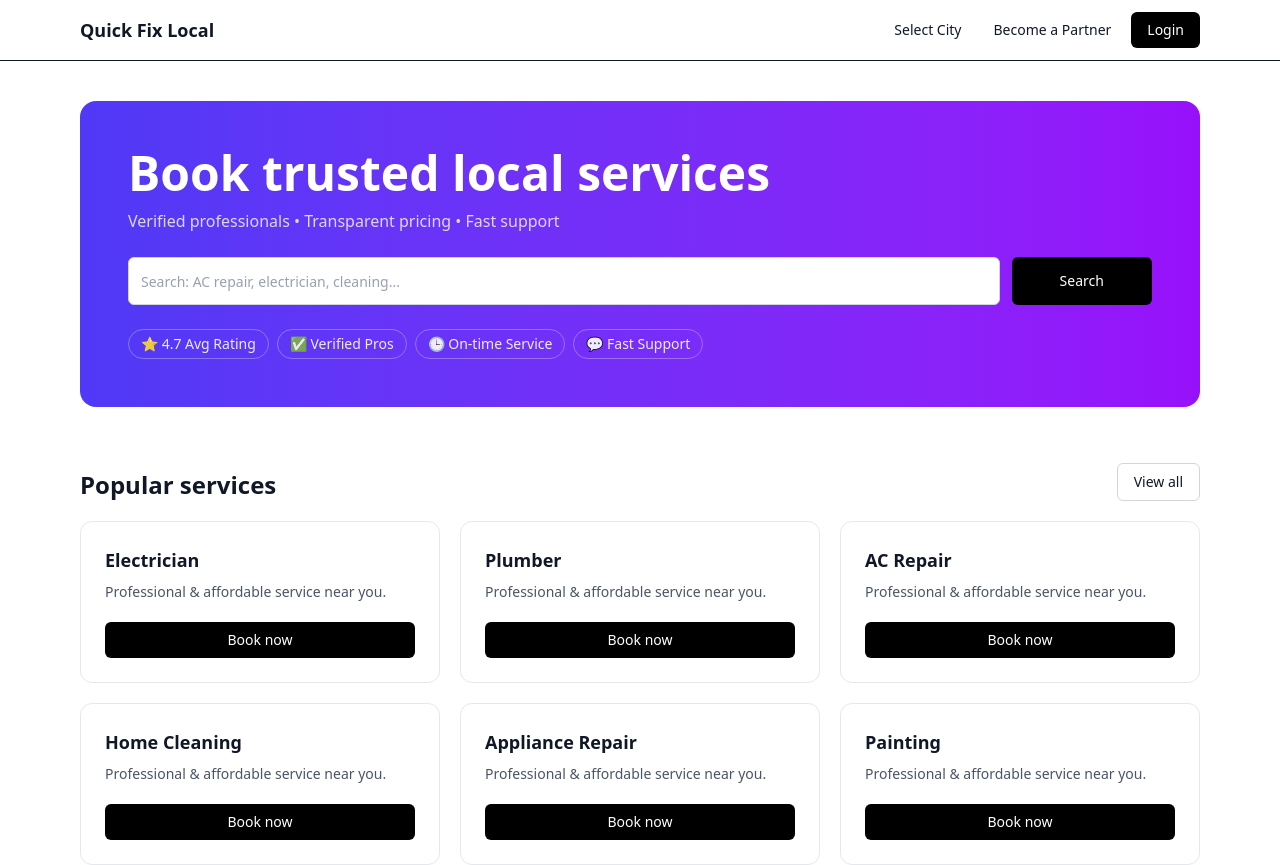
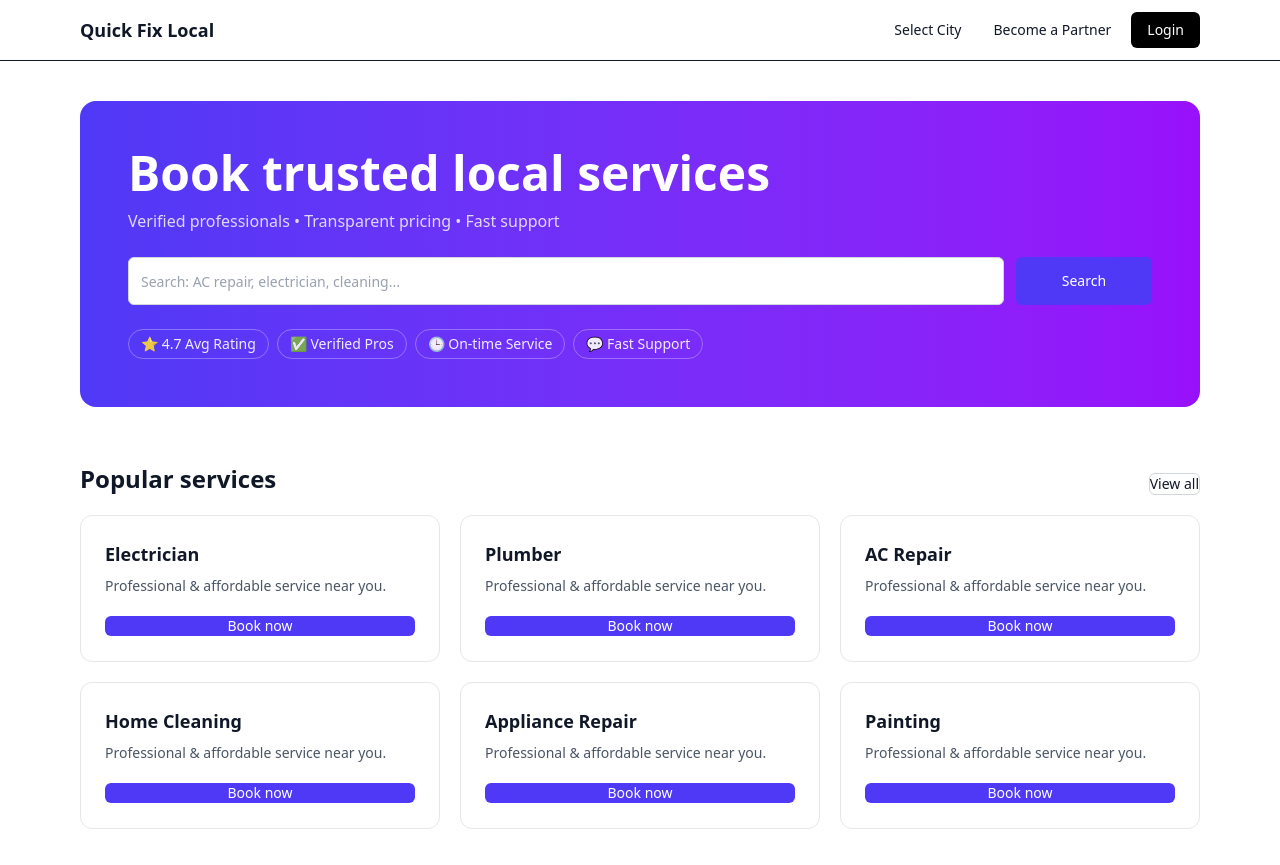
Before and after one commit to adarsh39565-hue/quickfixlocal, a Next.js app: page / in a window 1280 px wide. Shown: the top 865 px of the page. Built offline with nearby package versions, Linux system fonts and the light colour scheme.

Commit message:
Update button.tsx

```diff
--- a/components/ui/button.tsx
+++ b/components/ui/button.tsx
@@ -1,20 +1,26 @@
 import * as React from "react";
+import { cn } from "@/lib/utils";
 
-type ButtonProps = React.ButtonHTMLAttributes<HTMLButtonElement> & {
+interface ButtonProps extends React.ButtonHTMLAttributes<HTMLButtonElement> {
   variant?: "default" | "outline";
-};
+}
 
 export function Button({
+  className,
   variant = "default",
-  className = "",
   ...props
 }: ButtonProps) {
-  const base =
-    "inline-flex items-center justify-center rounded-md text-sm font-medium px-4 py-2 transition focus:outline-none focus:ring-2 focus:ring-black disabled:opacity-50";
-  const styles =
-    variant === "outline"
-      ? "border border-gray-300 bg-white hover:bg-gray-100"
-      : "bg-black text-white hover:bg-gray-800";
-
-  return <button className={`${base} ${styles} ${className}`} {...props} />;
+  return (
+    <button
+      className={cn(
+        "inline-flex items-center justify-center rounded-md text-sm font-medium transition-colors focus:outline-none disabled:opacity-50 disabled:pointer-events-none",
+        variant === "default" &&
+          "bg-indigo-600 text-white hover:bg-indigo-700",
+        variant === "outline" &&
+          "border border-gray-300 bg-white hover:bg-gray-100",
+        className
+      )}
+      {...props}
+    />
+  );
 }
```
